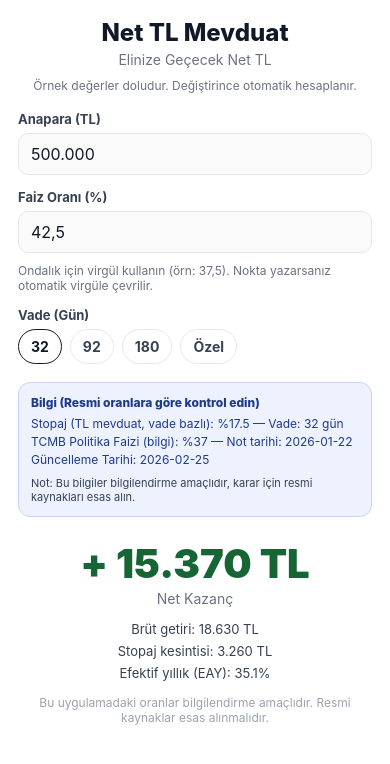
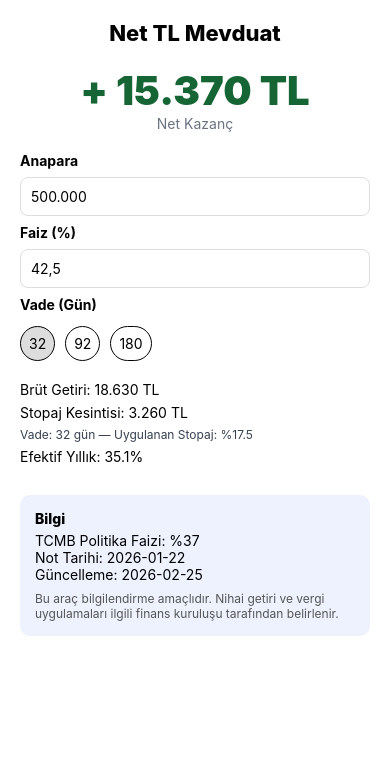
Before and after one commit to altaratinc-ops/net-tl-mevduat, a React Native app: screen / in a window 390 px wide. Shown: the top 764 px of the page. Built offline with nearby package versions, Linux system fonts and the light colour scheme.

Commit message:
ui update

```diff
--- a/App.tsx
+++ b/App.tsx
@@ -22,17 +22,15 @@ type CalcResult = {
 
 const INFO_LAST_UPDATED = "2026-02-25";
 
-// TL mevduat stopaj oranları (vade bazlı)
-const STOPAJ_TL_UP_TO_6M = 17.5; // <=180
-const STOPAJ_TL_UP_TO_1Y = 15; // 181-365
-const STOPAJ_TL_OVER_1Y = 10; // >365
+const STOPAJ_TL_UP_TO_6M = 17.5;
+const STOPAJ_TL_UP_TO_1Y = 15;
+const STOPAJ_TL_OVER_1Y = 10;
 
-// TCMB politika faizi (bilgi amaçlı)
 const TCMB_POLICY_RATE_PCT = 37;
 const TCMB_POLICY_RATE_NOTE_DATE = "2026-01-22";
 
-const DEFAULT_PRINCIPAL = 500000; // 500.000 TL
-const DEFAULT_RATE = 42.5; // %42,5
+const DEFAULT_PRINCIPAL = 500000;
+const DEFAULT_RATE = 42.5;
 const DEFAULT_DAYS = 32;
 
 function clampNonNegative(n: number): number {
@@ -40,349 +38,216 @@ function clampNonNegative(n: number): number {
 }
 
 function formatTL(n: number): string {
-  const rounded = Math.round(Number.isFinite(n) ? n : 0);
-  return new Intl.NumberFormat("tr-TR").format(rounded);
+  return new Intl.NumberFormat("tr-TR").format(Math.round(n || 0));
 }
 
-// Anapara: "500.000" -> 500000 (tam sayı)
 function parsePrincipalInt(input: string): number {
-  const digits = (input ?? "").toString().replace(/\D+/g, "");
-  const n = parseInt(digits, 10);
-  return Number.isFinite(n) ? n : 0;
+  const digits = (input ?? "").replace(/\D+/g, "");
+  return parseInt(digits, 10) || 0;
 }
 
-// Anapara input: sadece rakamı al, TR formatla (500000 -> 500.000)
-// Kullanıcı virgüle basarsa yok sayarız (biz zaten nokta formatlayacağız)
 function formatThousandsTR(input: string): string {
-  let s = (input ?? "").toString();
-  s = s.replace(/,/g, "");
-  const digits = s.replace(/\D+/g, "");
+  const digits = (input ?? "").replace(/\D+/g, "");
   if (!digits) return "";
-  const n = parseInt(digits, 10);
-  if (!Number.isFinite(n)) return "";
-  return new Intl.NumberFormat("tr-TR").format(n);
+  return new Intl.NumberFormat("tr-TR").format(parseInt(digits, 10));
 }
 
-// Gün: sadece rakam
 function digitsOnly(text: string): string {
   return (text ?? "").replace(/\D+/g, "");
 }
 
-// Faiz inputu: '.' -> ',' yap, sadece rakam+virgül, tek virgül
 function formatRateTR(input: string): string {
-  let s = (input ?? "").toString();
-
-  s = s.replace(/\./g, ","); // nokta basarsa virgül olsun
-  s = s.replace(/[^0-9,]/g, ""); // sadece rakam ve virgül
-
-  // tek virgül
-  const firstCommaIndex = s.indexOf(",");
-  if (firstCommaIndex !== -1) {
-    const before = s.slice(0, firstCommaIndex + 1);
-    const after = s.slice(firstCommaIndex + 1).replace(/,/g, "");
+  let s = (input ?? "").replace(/\./g, ",");
+  s = s.replace(/[^0-9,]/g, "");
+  const i = s.indexOf(",");
+  if (i !== -1) {
+    const before = s.slice(0, i + 1);
+    const after = s.slice(i + 1).replace(/,/g, "");
     s = before + after;
   }
-
-  // ",5" -> "0,5"
   if (s.startsWith(",")) s = "0" + s;
-
   return s;
 }
 
-// Faiz parse: "42,5" -> 42.5, "42.5" -> 42.5
 function parseRateNumber(input: string): number {
-  const raw = (input ?? "").toString().trim();
-  if (!raw) return 0;
-
-  let s = raw.replace(/\s+/g, "");
-  s = s.replace(",", ".");
-  s = s.replace(/[^0-9.]/g, "");
-
-  const n = parseFloat(s);
-  return Number.isFinite(n) ? n : 0;
+  const s = (input ?? "").replace(",", ".").replace(/[^0-9.]/g, "");
+  return parseFloat(s) || 0;
 }
 
-function getStopajPctForTlDepositDays(days: number): number {
-  const d = Math.max(1, Math.floor(clampNonNegative(days)));
-  if (d <= 180) return STOPAJ_TL_UP_TO_6M;
-  if (d <= 365) return STOPAJ_TL_UP_TO_1Y;
+function getStopaj(days: number) {
+  if (days <= 180) return STOPAJ_TL_UP_TO_6M;
+  if (days <= 365) return STOPAJ_TL_UP_TO_1Y;
   return STOPAJ_TL_OVER_1Y;
 }
 
-function calcNetDeposit(params: {
-  principal: number;
-  annualRatePct: number;
-  days: number;
-}): CalcResult {
-  const P = clampNonNegative(params.principal);
-  const r = clampNonNegative(params.annualRatePct) / 100;
-  const d = Math.max(1, Math.floor(clampNonNegative(params.days)));
+function calc(principal: number, rate: number, days: number) {
+  const r = rate / 100;
+  const stopajPct = getStopaj(days);
+  const gross = principal * r * (days / 365);
+  const withholding = gross * (stopajPct / 100);
+  const net = gross - withholding;
+  const eay = principal > 0 ? (net / principal) * (365 / days) * 100 : 0;
 
-  const stopajPctUsed = getStopajPctForTlDepositDays(d);
-  const s = stopajPctUsed / 100;
-
-  const gross = P * r * (d / 365);
-  const withholding = gross * s;
-  const net = gross - withholding;
-
-  const eay = P > 0 ? (net / P) * (365 / d) * 100 : 0;
-
-  return { gross, withholding, net, eay, stopajPctUsed };
+  return { gross, withholding, net, eay, stopajPct };
 }
 
 export default function App() {
-  // İlk değerleri number kaynaktan üret (ilk açılışta saçma sonuç çıkmasın)
-  const [principalText, setPrincipalText] = useState(() => formatTL(DEFAULT_PRINCIPAL));
-  const [rateText, setRateText] = useState(() => DEFAULT_RATE.toString().replace(".", ","));
+  const [principalText, setPrincipalText] = useState(
+    new Intl.NumberFormat("tr-TR").format(DEFAULT_PRINCIPAL)
+  );
+  const [rateText, setRateText] = useState("42,5");
+  const [days, setDays] = useState(DEFAULT_DAYS);
 
-  const [selectedDays, setSelectedDays] = useState<32 | 92 | 180 | "custom">(DEFAULT_DAYS);
-  const [customDaysText, setCustomDaysText] = useState(() => String(DEFAULT_DAYS));
-
-  const daysValue = useMemo(() => {
-    if (selectedDays === "custom") {
-      const d = parseInt(digitsOnly(customDaysText), 10);
-      return Number.isFinite(d) && d > 0 ? d : 0;
-    }
-    return selectedDays;
-  }, [selectedDays, customDaysText]);
-
-  const stopajPreviewPct = useMemo(() => {
-    const d = daysValue > 0 ? daysValue : DEFAULT_DAYS;
-    return getStopajPctForTlDepositDays(d);
-  }, [daysValue]);
-
-  // Otomatik hesap (buton yok)
   const result = useMemo(() => {
     const principal = parsePrincipalInt(principalText);
-    const annualRatePct = parseRateNumber(rateText);
-    const days = daysValue > 0 ? daysValue : DEFAULT_DAYS;
-    return calcNetDeposit({ principal, annualRatePct, days });
-  }, [principalText, rateText, daysValue]);
-
-  const netPrefix = result.net > 0 ? "+ " : "";
+    const rate = parseRateNumber(rateText);
+    return calc(principal, rate, days);
+  }, [principalText, rateText, days]);
 
   return (
     <SafeAreaView style={styles.safe}>
-      <View style={styles.androidTopPad} />
+      <ScrollView contentContainerStyle={styles.container}>
+        <Text style={styles.title}>Net TL Mevduat</Text>
 
-      <KeyboardAvoidingView
-        style={styles.safe}
-        behavior={Platform.OS === "ios" ? "padding" : undefined}
-      >
-        <ScrollView contentContainerStyle={styles.container} keyboardShouldPersistTaps="handled">
-          <Text style={styles.title} numberOfLines={2} adjustsFontSizeToFit>
-            Net TL Mevduat
-          </Text>
-          <Text style={styles.subtitle}>Elinize Geçecek Net TL</Text>
-
-          <Text style={styles.exampleNote}>
-            Örnek değerler doludur. Değiştirince otomatik hesaplanır.
-          </Text>
+        {/* ✅ NET HERO ALANI EN ÜSTTE */}
+        <View style={styles.hero}>
+          <Text style={styles.netValue}>+ {formatTL(result.net)} TL</Text>
+          <Text style={styles.netLabel}>Net Kazanç</Text>
+        </View>
 
         <View style={styles.form}>
-            <View style={styles.field}>
-              <Text style={styles.label}>Anapara (TL)</Text>
+          <Text style={styles.label}>Anapara</Text>
           <TextInput
             value={principalText}
             onChangeText={(t) => setPrincipalText(formatThousandsTR(t))}
             keyboardType="numeric"
-                placeholder="Örnek: 100.000"
             style={styles.input}
           />
-            </View>
 
-            <View style={styles.field}>
-              <Text style={styles.label}>Faiz Oranı (%)</Text>
+          <Text style={styles.label}>Faiz (%)</Text>
           <TextInput
             value={rateText}
             onChangeText={(t) => setRateText(formatRateTR(t))}
             keyboardType="numeric"
-                placeholder="Örnek: 42,5"
             style={styles.input}
           />
-              <Text style={styles.smallHint}>
-                Ondalık için virgül kullanın (örn: 37,5). Nokta yazarsanız otomatik virgüle çevrilir.
-              </Text>
-            </View>
 
-            <View style={styles.field}>
           <Text style={styles.label}>Vade (Gün)</Text>
-
           <View style={styles.pills}>
-                {[32, 92, 180].map((d) => {
-                  const active = selectedDays === d;
-                  return (
+            {[32, 92, 180].map((d) => (
               <Pressable
                 key={d}
-                      onPress={() => {
-                        setSelectedDays(d as 32 | 92 | 180);
-                        setCustomDaysText(String(d));
-                      }}
-                      style={[styles.pill, active && styles.pillActive]}
+                onPress={() => setDays(d)}
+                style={[
+                  styles.pill,
+                  days === d && styles.pillActive,
+                ]}
               >
-                      <Text style={[styles.pillText, active && styles.pillTextActive]}>{d}</Text>
+                <Text>{d}</Text>
               </Pressable>
-                  );
-                })}
-
-                <Pressable
-                  onPress={() => setSelectedDays("custom")}
-                  style={[styles.pill, selectedDays === "custom" && styles.pillActive]}
-                >
-                  <Text style={[styles.pillText, selectedDays === "custom" && styles.pillTextActive]}>
-                    Özel
-                  </Text>
-                </Pressable>
-              </View>
-
-              {selectedDays === "custom" && (
-                <TextInput
-                  value={customDaysText}
-                  onChangeText={(t) => setCustomDaysText(digitsOnly(t))}
-                  keyboardType="numeric"
-                  placeholder="Gün girin (ör. 400)"
-                  style={[styles.input, { marginTop: 10 }]}
-                />
-              )}
-
-              {/* ✅ Daha “önemli” bilgi kartı (net kazancı gölgelemeden) */}
-              <View style={styles.infoCard}>
-                <Text style={styles.infoTitle}>Bilgi (Resmi oranlara göre kontrol edin)</Text>
-
-                <Text style={styles.infoLine}>
-                  Stopaj (TL mevduat, vade bazlı): %{stopajPreviewPct} — Vade: {daysValue || DEFAULT_DAYS} gün
-                </Text>
-
-                <Text style={styles.infoLine}>
-                  TCMB Politika Faizi (bilgi): %{TCMB_POLICY_RATE_PCT} — Not tarihi: {TCMB_POLICY_RATE_NOTE_DATE}
-                </Text>
-
-                <Text style={styles.infoLine}>Güncelleme Tarihi: {INFO_LAST_UPDATED}</Text>
-
-                <Text style={styles.infoHint}>
-                  Not: Bu bilgiler bilgilendirme amaçlıdır, karar için resmi kaynakları esas alın.
-                </Text>
-              </View>
+            ))}
           </View>
         </View>
 
-          <View style={styles.resultWrap}>
-            <Text style={styles.netValue}>
-              {netPrefix}
-              {formatTL(result.net)} TL
+        {/* ✅ DETAYLAR */}
+        <View style={styles.breakdown}>
+          <Text>Brüt Getiri: {formatTL(result.gross)} TL</Text>
+          <Text>Stopaj Kesintisi: {formatTL(result.withholding)} TL</Text>
+          <Text style={styles.subDetail}>
+            Vade: {days} gün — Uygulanan Stopaj: %{result.stopajPct}
           </Text>
-            <Text style={styles.netLabel}>Net Kazanç</Text>
-
-            <View style={styles.breakdown}>
-              <Text style={styles.breakRow}>Brüt getiri: {formatTL(result.gross)} TL</Text>
-              <Text style={styles.breakRow}>Stopaj kesintisi: {formatTL(result.withholding)} TL</Text>
-              <Text style={styles.breakRow}>Efektif yıllık (EAY): {result.eay.toFixed(1)}%</Text>
+          <Text>Efektif Yıllık: {result.eay.toFixed(1)}%</Text>
         </View>
 
+        {/* ✅ BİLGİ KARTI EN AŞAĞIDA */}
+        <View style={styles.infoCard}>
+          <Text style={styles.infoTitle}>Bilgi</Text>
+          <Text>TCMB Politika Faizi: %{TCMB_POLICY_RATE_PCT}</Text>
+          <Text>Not Tarihi: {TCMB_POLICY_RATE_NOTE_DATE}</Text>
+          <Text>Güncelleme: {INFO_LAST_UPDATED}</Text>
           <Text style={styles.disclaimer}>
-              Bu uygulamadaki oranlar bilgilendirme amaçlıdır. Resmi kaynaklar esas alınmalıdır.
+            Bu araç bilgilendirme amaçlıdır. Nihai getiri ve vergi uygulamaları ilgili finans kuruluşu tarafından belirlenir.
           </Text>
         </View>
       </ScrollView>
-      </KeyboardAvoidingView>
     </SafeAreaView>
   );
 }
 
 const styles = StyleSheet.create({
-  safe: { flex: 1, backgroundColor: "#FFFFFF" },
-  androidTopPad: {
-    height: Platform.OS === "android" ? StatusBar.currentHeight ?? 0 : 0,
-  },
-
-  container: { padding: 18, paddingBottom: 28 },
+  safe: { flex: 1, backgroundColor: "#fff" },
+  container: { padding: 20 },
 
   title: {
-    fontSize: 24,
+    fontSize: 22,
     fontWeight: "800",
-    color: "#111827",
-    textAlign: "center",
-  },
-  subtitle: { marginTop: 4, fontSize: 14, color: "#6B7280", textAlign: "center" },
-
-  exampleNote: {
-    marginTop: 10,
-    fontSize: 12,
-    color: "#6B7280",
     textAlign: "center",
   },
 
-  form: { marginTop: 18, gap: 14 },
-  field: { gap: 6 },
-  label: { fontSize: 13, color: "#374151", fontWeight: "700" },
+  hero: {
+    marginTop: 20,
+    alignItems: "center",
+  },
+
+  netValue: {
+    fontSize: 40,
+    fontWeight: "900",
+    color: "#166534",
+  },
+
+  netLabel: {
+    fontSize: 14,
+    color: "#6B7280",
+  },
+
+  form: { marginTop: 20, gap: 8 },
+
+  label: { fontWeight: "700" },
 
   input: {
     borderWidth: 1,
-    borderColor: "#E5E7EB",
-    backgroundColor: "#FAFAFA",
-    borderRadius: 10,
-    paddingHorizontal: 12,
-    paddingVertical: 10,
-    fontSize: 16,
-    color: "#111827",
+    borderColor: "#ddd",
+    borderRadius: 8,
+    padding: 10,
   },
 
-  smallHint: {
-    marginTop: 4,
-    fontSize: 12,
-    color: "#6B7280",
+  pills: { flexDirection: "row", gap: 10, marginTop: 5 },
+
+  pill: {
+    padding: 8,
+    borderWidth: 1,
+    borderRadius: 20,
   },
 
-  pills: { flexDirection: "row", gap: 8, flexWrap: "wrap" },
-  pill: {
-    paddingHorizontal: 12,
-    paddingVertical: 8,
-    borderRadius: 999,
-    borderWidth: 1,
-    borderColor: "#E5E7EB",
-    backgroundColor: "#FFFFFF",
-  },
-  pillActive: { borderColor: "#111827" },
-  pillText: { color: "#374151", fontWeight: "700" },
-  pillTextActive: { color: "#111827" },
-
-  // ✅ Bilgi kartı
-  infoCard: {
-    marginTop: 12,
-    backgroundColor: "#EEF2FF",
-    borderRadius: 12,
-    padding: 12,
-    borderWidth: 1,
-    borderColor: "#C7D2FE",
-  },
-  infoTitle: {
-    fontSize: 12,
-    fontWeight: "800",
-    color: "#1E3A8A",
-    marginBottom: 6,
-  },
-  infoLine: {
-    fontSize: 12,
-    color: "#1E3A8A",
-    marginBottom: 3,
-  },
-  infoHint: {
-    marginTop: 6,
-    fontSize: 11,
-    color: "#334155",
+  pillActive: {
+    backgroundColor: "#ddd",
   },
 
-  resultWrap: { marginTop: 22, alignItems: "center" },
-  netValue: { fontSize: 40, fontWeight: "900", color: "#166534" },
-  netLabel: { marginTop: 2, fontSize: 14, color: "#6B7280" },
+  breakdown: {
+    marginTop: 20,
+    gap: 6,
+  },
 
-  breakdown: { marginTop: 14, alignSelf: "stretch", gap: 6 },
-  breakRow: { fontSize: 13, color: "#374151", textAlign: "center" },
+  subDetail: {
+    fontSize: 12,
+    color: "#374151",
+  },
+
+  infoCard: {
+    marginTop: 30,
+    padding: 15,
+    backgroundColor: "#EEF2FF",
+    borderRadius: 10,
+  },
+
+  infoTitle: {
+    fontWeight: "800",
+    marginBottom: 5,
+  },
 
   disclaimer: {
-    marginTop: 14,
+    marginTop: 8,
     fontSize: 12,
-    color: "#9CA3AF",
-    textAlign: "center",
+    color: "#555",
   },
 });
```
Lines whose indentation alone changed are shown as unchanged.
